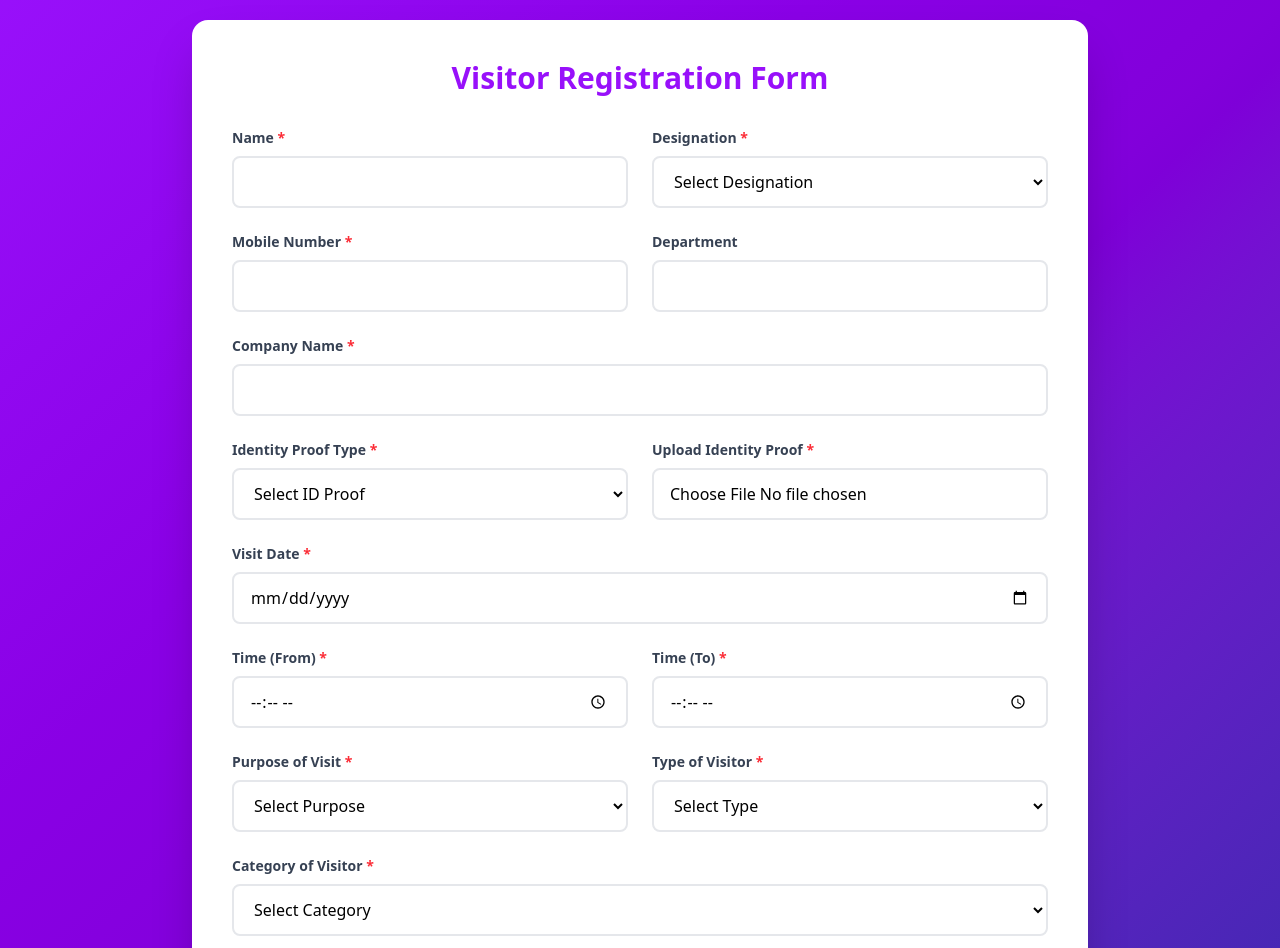
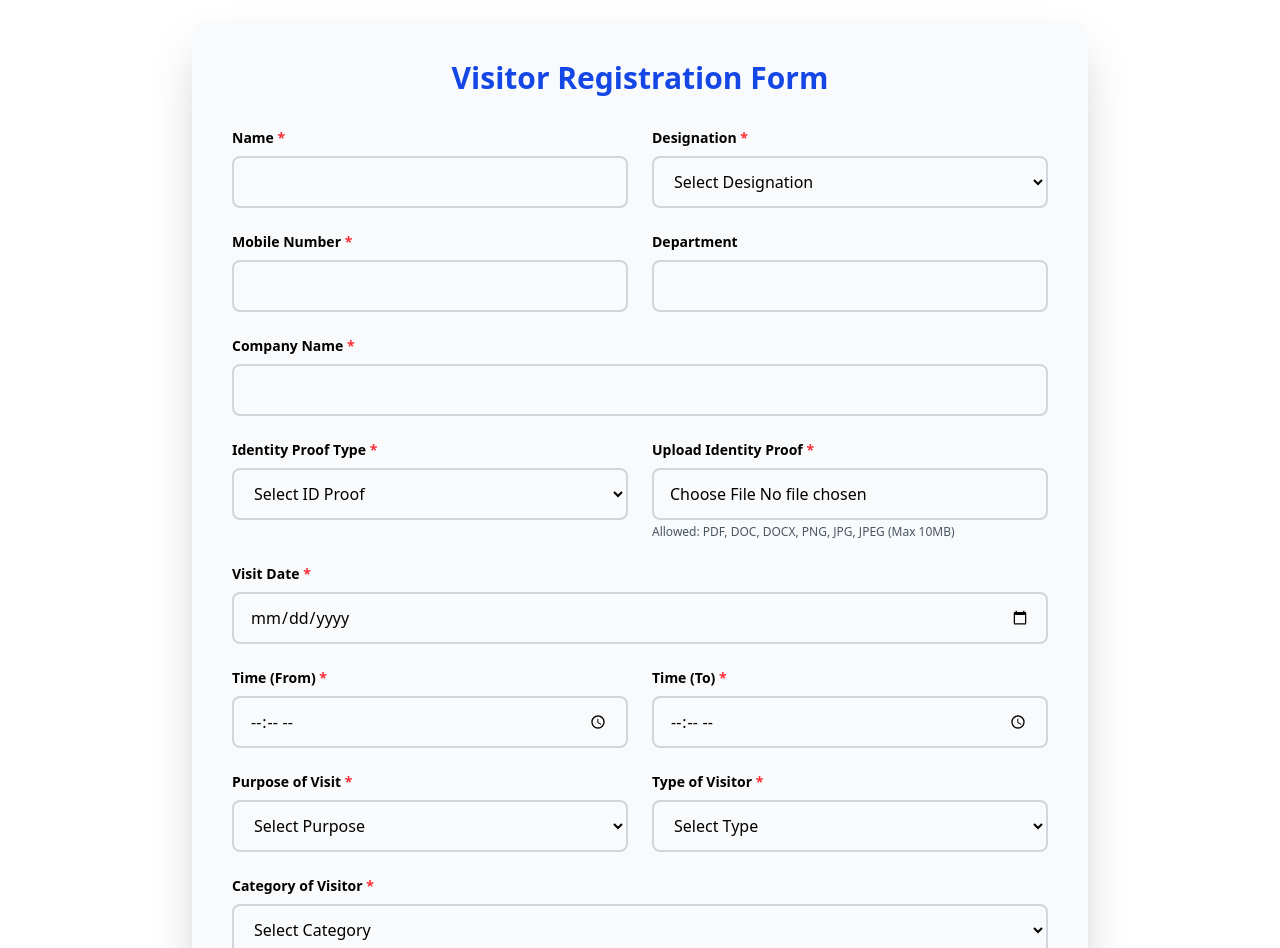
Before and after one commit to FlameX10/VishayVMS, a React app: page /vrf in a window 1280 px wide. Shown: the top 948 px of the page. Built offline with nearby package versions, Linux system fonts and the light colour scheme; the HTML template or start-up script is replaced by a standard one.

Commit message:
Updated VRF file

```diff
--- a/pages/VRF.jsx
+++ b/pages/VRF.jsx
@@ -15,10 +15,12 @@
     visitFrom: '',
     visitTo: '',
     purposeOfVisit: '',
+    otherPurpose: '',
     visitorType: '',
     visitorCategory: '',
     otherCategory: '',
-    electronics: []
+    electronics: [],
+    otherElectronics: ''
   });
 
   const handleInputChange = (e) => {
@@ -30,9 +32,35 @@
   };
 
   const handleFileChange = (e) => {
+    const file = e.target.files[0];
+    if (file) {
+      // Allowed file types
+      const allowedTypes = [
+        'application/pdf',
+        'application/msword',
+        'application/vnd.openxmlformats-officedocument.wordprocessingml.document',
+        'image/png',
+        'image/jpeg',
+        'image/jpg'
+      ];
+
+      // Check file type
+      if (!allowedTypes.includes(file.type)) {
+        alert('Invalid file type. Please upload PDF, DOC, DOCX, PNG, JPG, or JPEG only.');
+        e.target.value = '';
+        return;
+      }
+
+      // Check file size (10MB = 10 * 1024 * 1024 bytes)
+      if (file.size > 10 * 1024 * 1024) {
+        alert('File size must be less than 10 MB');
+        e.target.value = '';
+        return;
+      }
+    }
     setFormData(prev => ({
       ...prev,
-      idProofFile: e.target.files[0]
+      idProofFile: file
     }));
   };
 
@@ -54,19 +82,21 @@
 
   const isStudent = formData.designation === 'student';
   const showOtherCategory = formData.visitorCategory === 'other';
+  const showOtherPurpose = formData.purposeOfVisit === 'other';
+  const showOtherElectronics = formData.electronics.includes('other');
 
   return (
-    <div className="min-h-screen bg-gradient-to-br from-purple-600 via-purple-700 to-indigo-800 p-5">
-      <div className="max-w-4xl mx-auto bg-white rounded-2xl shadow-2xl p-8 md:p-10">
-        <h1 className="text-3xl font-bold text-purple-600 text-center mb-8">
+    <div className="min-h-screen bg-white p-5">
+      <div className="max-w-4xl mx-auto bg-gray-50 rounded-2xl shadow-2xl p-8 md:p-10">
+        <h1 className="text-3xl font-bold text-blue-700 text-center mb-8">
           Visitor Registration Form
         </h1>
 
-        <form onSubmit={handleSubmit} className="space-y-6">
+        <div className="space-y-6 text-black">
           {/* Name and Designation */}
           <div className="grid grid-cols-1 md:grid-cols-2 gap-6">
             <div>
-              <label className="block text-sm font-semibold text-gray-700 mb-2">
+              <label className="block text-sm font-semibold text-black mb-2">
                 Name <span className="text-red-500">*</span>
               </label>
               <input
@@ -75,12 +105,12 @@
                 value={formData.name}
                 onChange={handleInputChange}
                 required
-                className="w-full px-4 py-3 border-2 border-gray-200 rounded-lg focus:border-purple-500 focus:ring-2 focus:ring-purple-200 outline-none transition"
+                className="w-full px-4 py-3 border-2 border-gray-300 rounded-lg focus:border-blue-500 focus:ring-2 focus:ring-blue-200 outline-none transition"
               />
             </div>
 
             <div>
-              <label className="block text-sm font-semibold text-gray-700 mb-2">
+              <label className="block text-sm font-semibold text-black mb-2">
                 Designation <span className="text-red-500">*</span>
               </label>
               <select
@@ -88,7 +118,7 @@
                 value={formData.designation}
                 onChange={handleInputChange}
                 required
-                className="w-full px-4 py-3 border-2 border-gray-200 rounded-lg focus:border-purple-500 focus:ring-2 focus:ring-purple-200 outline-none transition"
+                className="w-full px-4 py-3 border-2 border-gray-300 rounded-lg focus:border-blue-500 focus:ring-2 focus:ring-blue-200 outline-none transition"
               >
                 <option value="">Select Designation</option>
                 <option value="student">Student</option>
@@ -104,7 +134,7 @@
           {/* Mobile and Department */}
           <div className="grid grid-cols-1 md:grid-cols-2 gap-6">
             <div>
-              <label className="block text-sm font-semibold text-gray-700 mb-2">
+              <label className="block text-sm font-semibold text-black mb-2">
                 Mobile Number <span className="text-red-500">*</span>
               </label>
               <input
@@ -114,12 +144,12 @@
                 onChange={handleInputChange}
                 pattern="[0-9]{10}"
                 required
-                className="w-full px-4 py-3 border-2 border-gray-200 rounded-lg focus:border-purple-500 focus:ring-2 focus:ring-purple-200 outline-none transition"
+                className="w-full px-4 py-3 border-2 border-gray-300 rounded-lg focus:border-blue-500 focus:ring-2 focus:ring-blue-200 outline-none transition"
               />
             </div>
 
             <div>
-              <label className="block text-sm font-semibold text-gray-700 mb-2">
+              <label className="block text-sm font-semibold text-black mb-2">
                 Department
               </label>
               <input
@@ -127,7 +157,7 @@
                 name="department"
                 value={formData.department}
                 onChange={handleInputChange}
-                className="w-full px-4 py-3 border-2 border-gray-200 rounded-lg focus:border-purple-500 focus:ring-2 focus:ring-purple-200 outline-none transition"
+                className="w-full px-4 py-3 border-2 border-gray-300 rounded-lg focus:border-blue-500 focus:ring-2 focus:ring-blue-200 outline-none transition"
               />
             </div>
           </div>
@@ -135,7 +165,7 @@
           {/* Company or College Section */}
           {!isStudent ? (
             <div>
-              <label className="block text-sm font-semibold text-gray-700 mb-2">
+              <label className="block text-sm font-semibold text-black mb-2">
                 Company Name <span className="text-red-500">*</span>
               </label>
               <input
@@ -144,13 +174,13 @@
                 value={formData.companyName}
                 onChange={handleInputChange}
                 required={!isStudent}
-                className="w-full px-4 py-3 border-2 border-gray-200 rounded-lg focus:border-purple-500 focus:ring-2 focus:ring-purple-200 outline-none transition"
+                className="w-full px-4 py-3 border-2 border-gray-300 rounded-lg focus:border-blue-500 focus:ring-2 focus:ring-blue-200 outline-none transition"
               />
             </div>
           ) : (
             <div className="grid grid-cols-1 md:grid-cols-2 gap-6">
               <div>
-                <label className="block text-sm font-semibold text-gray-700 mb-2">
+                <label className="block text-sm font-semibold text-black mb-2">
                   College Name <span className="text-red-500">*</span>
                 </label>
                 <input
@@ -159,11 +189,11 @@
                   value={formData.collegeName}
                   onChange={handleInputChange}
                   required={isStudent}
-                  className="w-full px-4 py-3 border-2 border-gray-200 rounded-lg focus:border-purple-500 focus:ring-2 focus:ring-purple-200 outline-none transition"
+                  className="w-full px-4 py-3 border-2 border-gray-300 rounded-lg focus:border-blue-500 focus:ring-2 focus:ring-blue-200 outline-none transition"
                 />
               </div>
               <div>
-                <label className="block text-sm font-semibold text-gray-700 mb-2">
+                <label className="block text-sm font-semibold text-black mb-2">
                   Course <span className="text-red-500">*</span>
                 </label>
                 <input
@@ -172,7 +202,7 @@
                   value={formData.course}
                   onChange={handleInputChange}
                   required={isStudent}
-                  className="w-full px-4 py-3 border-2 border-gray-200 rounded-lg focus:border-purple-500 focus:ring-2 focus:ring-purple-200 outline-none transition"
+                  className="w-full px-4 py-3 border-2 border-gray-300 rounded-lg focus:border-blue-500 focus:ring-2 focus:ring-blue-200 outline-none transition"
                 />
               </div>
             </div>
@@ -181,7 +211,7 @@
           {/* ID Proof */}
           <div className="grid grid-cols-1 md:grid-cols-2 gap-6">
             <div>
-              <label className="block text-sm font-semibold text-gray-700 mb-2">
+              <label className="block text-sm font-semibold text-black mb-2">
                 Identity Proof Type <span className="text-red-500">*</span>
               </label>
               <select
@@ -189,7 +219,7 @@
                 value={formData.idProofType}
                 onChange={handleInputChange}
                 required
-                className="w-full px-4 py-3 border-2 border-gray-200 rounded-lg focus:border-purple-500 focus:ring-2 focus:ring-purple-200 outline-none transition"
+                className="w-full px-4 py-3 border-2 border-gray-300 rounded-lg focus:border-blue-500 focus:ring-2 focus:ring-blue-200 outline-none transition"
               >
                 <option value="">Select ID Proof</option>
                 <option value="aadhar">Aadhar Card</option>
@@ -203,22 +233,25 @@
             </div>
 
             <div>
-              <label className="block text-sm font-semibold text-gray-700 mb-2">
+              <label className="block text-sm font-semibold text-black mb-2">
                 Upload Identity Proof <span className="text-red-500">*</span>
               </label>
               <input
                 type="file"
                 onChange={handleFileChange}
-                accept="image/*,.pdf"
+                accept=".pdf,.doc,.docx,.png,.jpg,.jpeg"
                 required
-                className="w-full px-4 py-3 border-2 border-gray-200 rounded-lg focus:border-purple-500 focus:ring-2 focus:ring-purple-200 outline-none transition"
+                className="w-full px-4 py-3 border-2 border-gray-300 rounded-lg focus:border-blue-500 focus:ring-2 focus:ring-blue-200 outline-none transition"
               />
+              <p className="text-xs text-gray-600 mt-1">
+                Allowed: PDF, DOC, DOCX, PNG, JPG, JPEG (Max 10MB)
+              </p>
             </div>
           </div>
 
           {/* Visit Date and Time */}
           <div>
-            <label className="block text-sm font-semibold text-gray-700 mb-2">
+            <label className="block text-sm font-semibold text-black mb-2">
               Visit Date <span className="text-red-500">*</span>
             </label>
             <input
@@ -227,13 +260,13 @@
               value={formData.visitDate}
               onChange={handleInputChange}
               required
-              className="w-full px-4 py-3 border-2 border-gray-200 rounded-lg focus:border-purple-500 focus:ring-2 focus:ring-purple-200 outline-none transition"
+              className="w-full px-4 py-3 border-2 border-gray-300 rounded-lg focus:border-blue-500 focus:ring-2 focus:ring-blue-200 outline-none transition"
             />
           </div>
 
           <div className="grid grid-cols-1 md:grid-cols-2 gap-6">
             <div>
-              <label className="block text-sm font-semibold text-gray-700 mb-2">
+              <label className="block text-sm font-semibold text-black mb-2">
                 Time (From) <span className="text-red-500">*</span>
               </label>
               <input
@@ -242,12 +275,12 @@
                 value={formData.visitFrom}
                 onChange={handleInputChange}
                 required
-                className="w-full px-4 py-3 border-2 border-gray-200 rounded-lg focus:border-purple-500 focus:ring-2 focus:ring-purple-200 outline-none transition"
+                className="w-full px-4 py-3 border-2 border-gray-300 rounded-lg focus:border-blue-500 focus:ring-2 focus:ring-blue-200 outline-none transition"
               />
             </div>
 
             <div>
-              <label className="block text-sm font-semibold text-gray-700 mb-2">
+              <label className="block text-sm font-semibold text-black mb-2">
                 Time (To) <span className="text-red-500">*</span>
               </label>
               <input
@@ -256,7 +289,7 @@
                 value={formData.visitTo}
                 onChange={handleInputChange}
                 required
-                className="w-full px-4 py-3 border-2 border-gray-200 rounded-lg focus:border-purple-500 focus:ring-2 focus:ring-purple-200 outline-none transition"
+                className="w-full px-4 py-3 border-2 border-gray-300 rounded-lg focus:border-blue-500 focus:ring-2 focus:ring-blue-200 outline-none transition"
               />
             </div>
           </div>
@@ -264,7 +297,7 @@
           {/* Purpose and Type */}
           <div className="grid grid-cols-1 md:grid-cols-2 gap-6">
             <div>
-              <label className="block text-sm font-semibold text-gray-700 mb-2">
+              <label className="block text-sm font-semibold text-black mb-2">
                 Purpose of Visit <span className="text-red-500">*</span>
               </label>
               <select
@@ -272,7 +305,7 @@
                 value={formData.purposeOfVisit}
                 onChange={handleInputChange}
                 required
-                className="w-full px-4 py-3 border-2 border-gray-200 rounded-lg focus:border-purple-500 focus:ring-2 focus:ring-purple-200 outline-none transition"
+                className="w-full px-4 py-3 border-2 border-gray-300 rounded-lg focus:border-blue-500 focus:ring-2 focus:ring-blue-200 outline-none transition"
               >
                 <option value="">Select Purpose</option>
                 <option value="meeting">Business Meeting</option>
@@ -287,7 +320,7 @@
             </div>
 
             <div>
-              <label className="block text-sm font-semibold text-gray-700 mb-2">
+              <label className="block text-sm font-semibold text-black mb-2">
                 Type of Visitor <span className="text-red-500">*</span>
               </label>
               <select
@@ -295,7 +328,7 @@
                 value={formData.visitorType}
                 onChange={handleInputChange}
                 required
-                className="w-full px-4 py-3 border-2 border-gray-200 rounded-lg focus:border-purple-500 focus:ring-2 focus:ring-purple-200 outline-none transition"
+                className="w-full px-4 py-3 border-2 border-gray-300 rounded-lg focus:border-blue-500 focus:ring-2 focus:ring-blue-200 outline-none transition"
               >
                 <option value="">Select Type</option>
                 <option value="individual">Individual</option>
@@ -307,9 +340,26 @@
             </div>
           </div>
 
+          {/* Other Purpose */}
+          {showOtherPurpose && (
+            <div>
+              <label className="block text-sm font-semibold text-black mb-2">
+                Please Specify Purpose <span className="text-red-500">*</span>
+              </label>
+              <input
+                type="text"
+                name="otherPurpose"
+                value={formData.otherPurpose}
+                onChange={handleInputChange}
+                required={showOtherPurpose}
+                className="w-full px-4 py-3 border-2 border-gray-300 rounded-lg focus:border-blue-500 focus:ring-2 focus:ring-blue-200 outline-none transition"
+              />
+            </div>
+          )}
+
           {/* Category */}
           <div>
-            <label className="block text-sm font-semibold text-gray-700 mb-2">
+            <label className="block text-sm font-semibold text-black mb-2">
               Category of Visitor <span className="text-red-500">*</span>
             </label>
             <select
@@ -317,7 +367,7 @@
               value={formData.visitorCategory}
               onChange={handleInputChange}
               required
-              className="w-full px-4 py-3 border-2 border-gray-200 rounded-lg focus:border-purple-500 focus:ring-2 focus:ring-purple-200 outline-none transition"
+              className="w-full px-4 py-3 border-2 border-gray-300 rounded-lg focus:border-blue-500 focus:ring-2 focus:ring-blue-200 outline-none transition"
             >
               <option value="">Select Category</option>
               <option value="client">Client</option>
@@ -332,7 +382,7 @@
           {/* Other Category */}
           {showOtherCategory && (
             <div>
-              <label className="block text-sm font-semibold text-gray-700 mb-2">
+              <label className="block text-sm font-semibold text-black mb-2">
                 Please Specify Category <span className="text-red-500">*</span>
               </label>
               <input
@@ -341,14 +391,14 @@
                 value={formData.otherCategory}
                 onChange={handleInputChange}
                 required={showOtherCategory}
-                className="w-full px-4 py-3 border-2 border-gray-200 rounded-lg focus:border-purple-500 focus:ring-2 focus:ring-purple-200 outline-none transition"
+                className="w-full px-4 py-3 border-2 border-gray-300 rounded-lg focus:border-blue-500 focus:ring-2 focus:ring-blue-200 outline-none transition"
               />
             </div>
           )}
 
           {/* Electronics */}
           <div>
-            <label className="block text-sm font-semibold text-gray-700 mb-3">
+            <label className="block text-sm font-semibold text-black mb-3">
               Electronics Being Carried
             </label>
             <div className="grid grid-cols-2 md:grid-cols-4 gap-4">
@@ -368,22 +418,39 @@
                     value={item.value}
                     checked={formData.electronics.includes(item.value)}
                     onChange={handleCheckboxChange}
-                    className="w-4 h-4 text-purple-600 border-gray-300 rounded focus:ring-purple-500"
+                    className="w-4 h-4 text-blue-600 border-gray-300 rounded focus:ring-blue-500"
                   />
-                  <span className="text-sm text-gray-700">{item.label}</span>
+                  <span className="text-sm text-black">{item.label}</span>
                 </label>
               ))}
             </div>
           </div>
 
+          {/* Other Electronics */}
+          {showOtherElectronics && (
+            <div>
+              <label className="block text-sm font-semibold text-black mb-2">
+                Please Specify Other Electronics <span className="text-red-500">*</span>
+              </label>
+              <input
+                type="text"
+                name="otherElectronics"
+                value={formData.otherElectronics}
+                onChange={handleInputChange}
+                required={showOtherElectronics}
+                className="w-full px-4 py-3 border-2 border-gray-300 rounded-lg focus:border-blue-500 focus:ring-2 focus:ring-blue-200 outline-none transition"
+              />
+            </div>
+          )}
+
           {/* Submit Button */}
           <button
-            type="submit"
-            className="w-full bg-gradient-to-r from-purple-600 to-indigo-700 text-white py-4 rounded-lg font-semibold text-lg hover:shadow-lg hover:-translate-y-0.5 transition-all duration-200"
+            onClick={handleSubmit}
+            className="w-full bg-blue-600 text-white py-4 rounded-lg font-semibold text-lg hover:bg-blue-700 hover:shadow-lg transition-all duration-200"
           >
             Submit Registration
           </button>
-        </form>
+        </div>
       </div>
     </div>
   );
```
